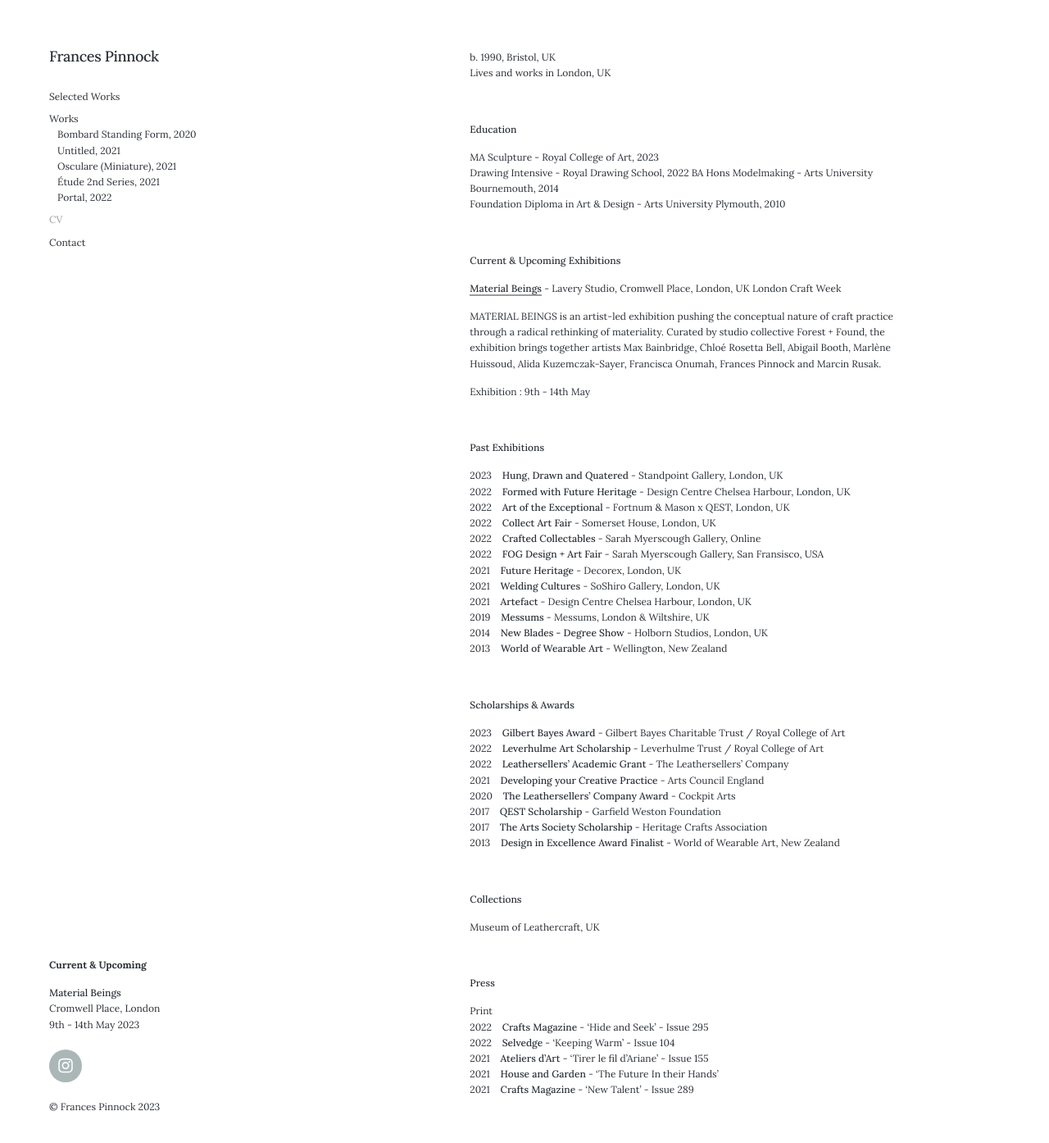
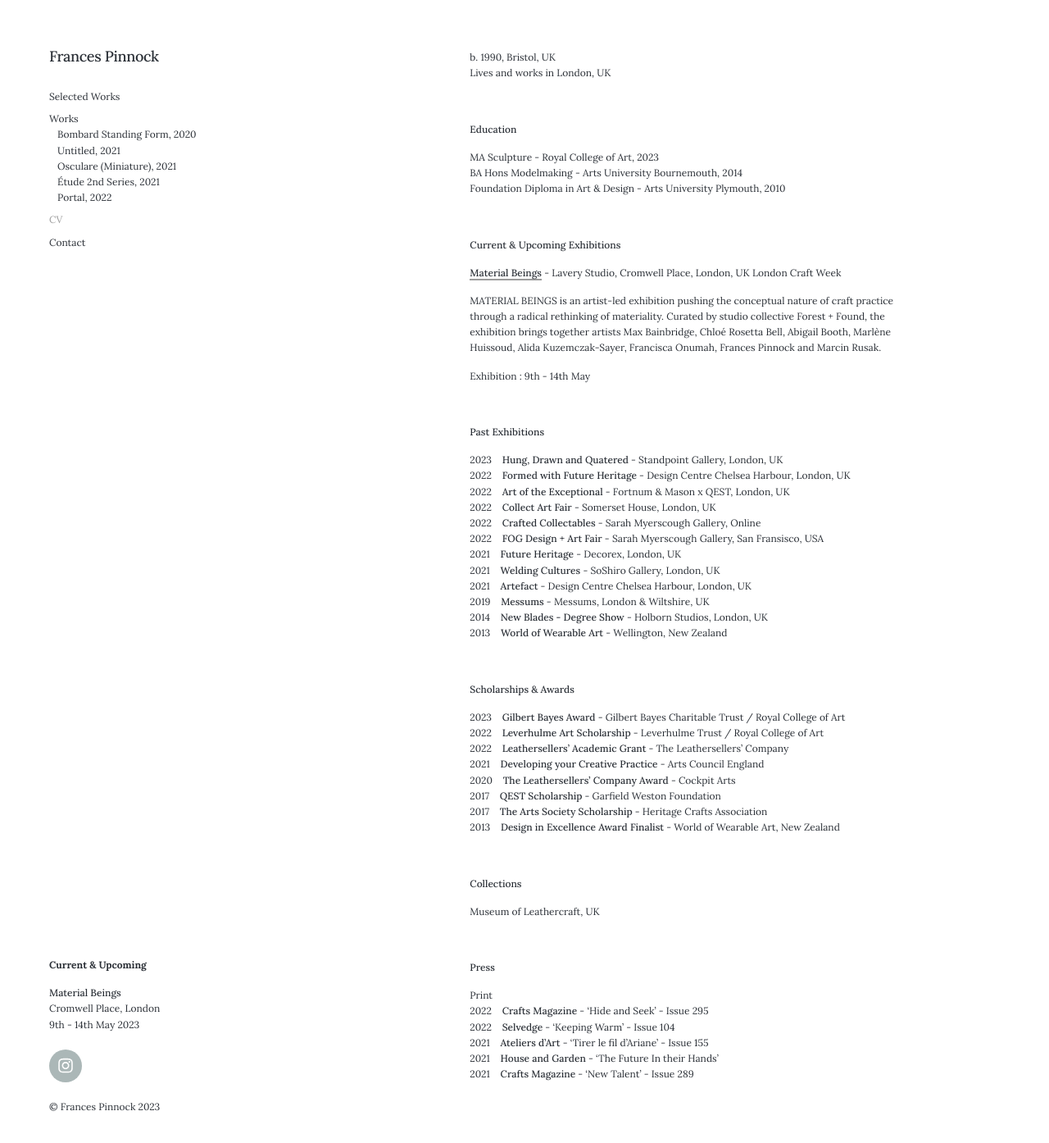
Before and after one commit to francespinnock/francespinnock.github.io, a Jekyll site: the page built from _pages/cv.md, in a window 1280 px wide and 1399 px high. Shown: the top 1394 px of the window at 82% size. Built offline with Jekyll 4.4.1, drawn with Linux system fonts in a browser that asks for light colours; nearby versions of some CDN libraries.

Commit message:
Update cv.md

```diff
--- a/_pages/cv.md
+++ b/_pages/cv.md
@@ -12,7 +12,6 @@ Lives and works in London, UK
 **Education**
 
 MA Sculpture - Royal College of Art, 2023
-Drawing Intensive - Royal Drawing School, 2022
 BA Hons Modelmaking - Arts University Bournemouth, 2014
 Foundation Diploma in Art & Design - Arts University Plymouth, 2010
 
```
